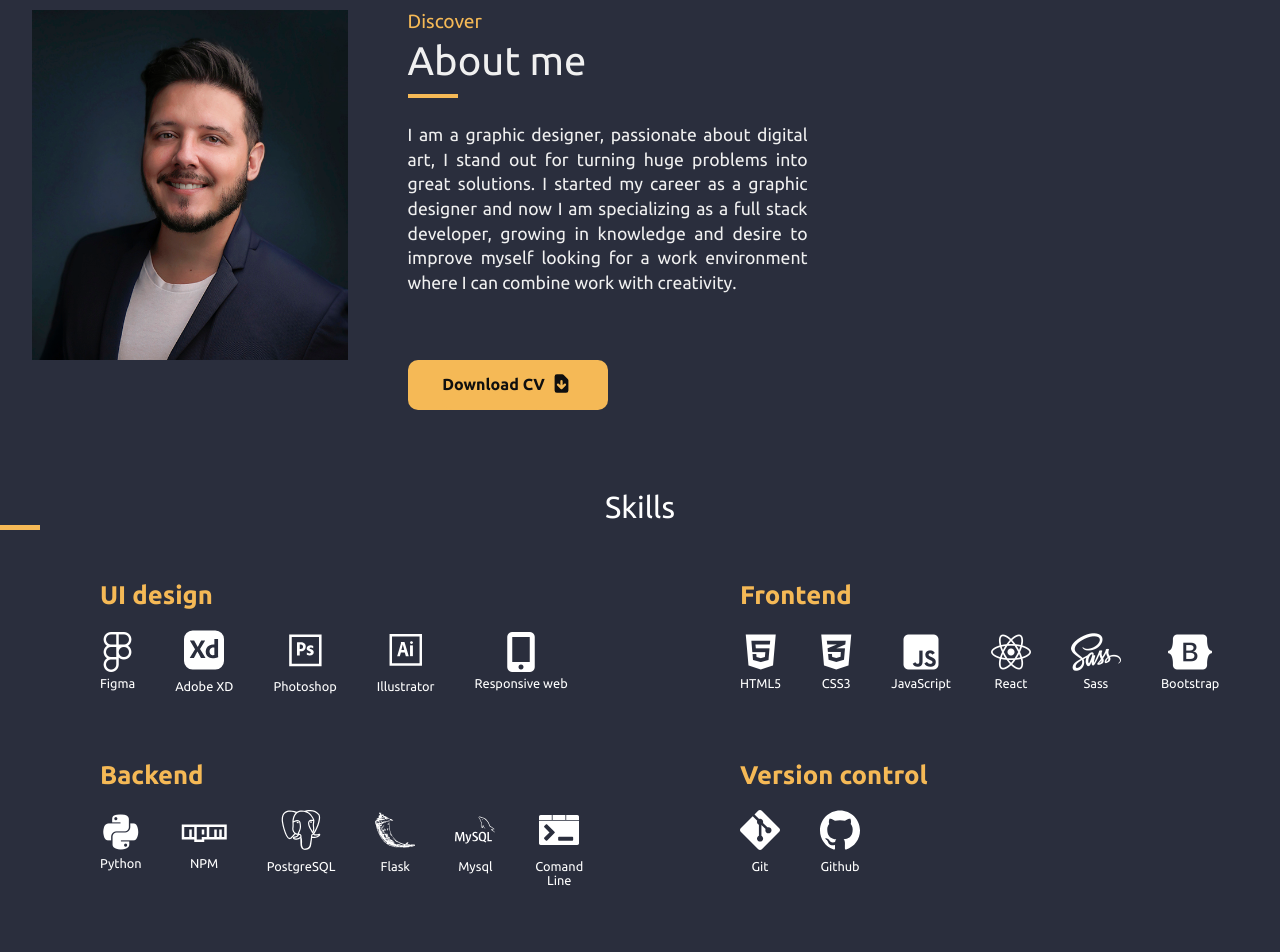
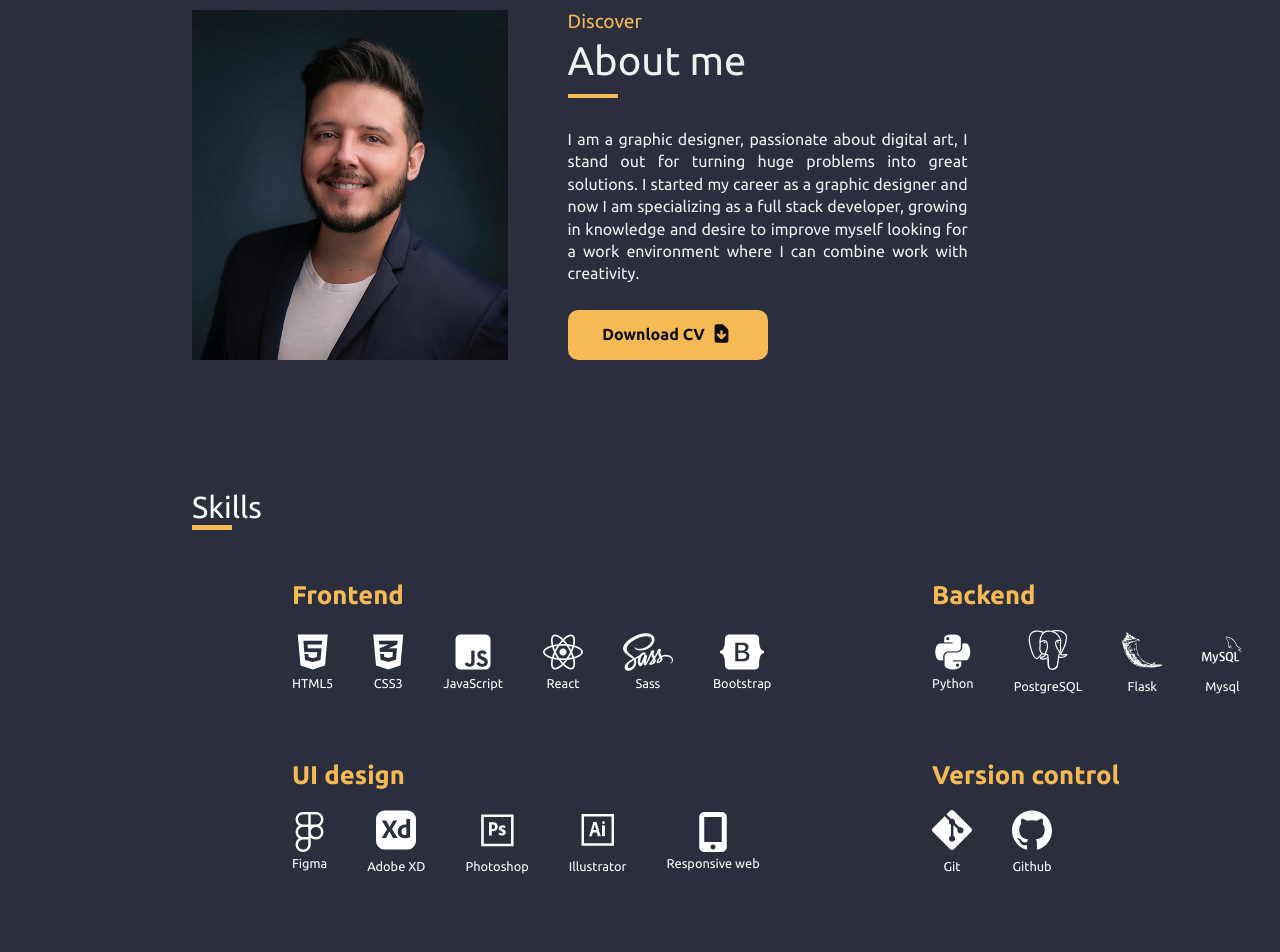
Before and after one commit to George-Lion/my-portfolio, a React (Vite) app: page / in a window 1280 px wide. Shown: the part 900-1852 px from the top of the page. Built offline with nearby package versions, Linux system fonts and the light colour scheme.

Commit message:
about me done

```diff
--- a/src/components/AboutMe.module.scss
+++ b/src/components/AboutMe.module.scss
@@ -20,7 +20,6 @@
         width: 100%;
         height: 1200px;
         margin-top: 100px;
-
     }
 
     $breakpoint-tablet: 500px;
@@ -28,12 +27,12 @@
         width: 100%;
         height: 100%;
         margin-top: 0px;
-        padding-bottom: 40px;
+        padding-bottom: 0px;
     }
 
     &__box{
         margin: auto;
-        max-width: 1280px;
+        width: 70%;
         padding-top: 40px;
 
         $breakpoint-tablet: 980px;
@@ -46,26 +45,23 @@
             width: 100%;
             padding-top: 0px;
             margin: 0px;
-
         }
 
         &__content{
             display: flex;
             justify-content: left;
-            width: 95%;
+            width: 100%;
             margin: auto;
 
             $breakpoint-tablet: 980px;
             @media (max-width: $breakpoint-tablet) {
                 width: 100%;
-
             }
 
             $breakpoint-tablet: 800px;
             @media (max-width: $breakpoint-tablet) {
                 width: 90%;
                 justify-content: center;
-
             }
 
             $breakpoint-tablet: 500px;
@@ -73,7 +69,6 @@
                 width: 90%;
                 display: block;
                 justify-content: center;
-
             }
 
             &__picbox{
@@ -192,12 +187,12 @@
 
                 &__text1{
                     color: $text2;
-                    width: 400px;
+                    width: 80%;
                     text-align: justify;
                     line-height: 1.4;
                     font-size: 1.1rem;
                     margin-top: 25px;
-                    margin-bottom: 65px;
+
 
                     &__dark {
                         color: $text2;
@@ -207,11 +202,11 @@
                         color: $textl;
                     }
 
-                    $breakpoint-tablet: 800px;
+                    $breakpoint-tablet: 1300px;
                     @media (max-width: $breakpoint-tablet) {
-                        width: 350px;
-                        margin: 30px auto 40px auto;
-                        font-size: 0.9rem;
+                        width: 400px;
+                        margin: 30px auto 0px auto;
+                        font-size: 1rem;
 
                     }
 
@@ -233,6 +228,8 @@
                         border-radius: 10px;
                         display: flex;
                         justify-content: center;
+                        position: absolute;
+                        bottom: 0;
 
                         $breakpoint-tablet: 800px;
                         @media (max-width: $breakpoint-tablet) {
--- a/src/components/Navbar.module.scss
+++ b/src/components/Navbar.module.scss
@@ -20,7 +20,8 @@
 
    $breakpoint-tablet: 500px;
    @media (max-width: $breakpoint-tablet) {
-    position: fixed;
+    z-index: 3000;
+    position:fixed;
     padding-top: 0px;
 
    }
@@ -122,7 +123,7 @@
     &--open {
         transition: 0.2s ease right;
         right: 0;
-        margin-top: 30px;
+        margin-top: 27px;
 
 
     }
--- a/src/components/Skills.jsx
+++ b/src/components/Skills.jsx
@@ -19,131 +19,14 @@ const Skills = ({ theme }) => {
       <div
         className={
           theme == "dark"
-            ? styles.title + " " + styles.title__dark
-            : styles.title + " " + styles.title__light
+            ? styles.titlec + " " + styles.titlec__dark
+            : styles.titlec + " " + styles.titlec__light
         }
       >
         Skills
-        <div className={styles.title__line}></div>
+        <div className={styles.titlec__line}></div>
       </div>
       <div className={styles.skills}>
-        {/* UI */}
-
-        <div className={styles.skills__div1}>
-          <div
-            className={styles.skills__div1__title}
-            data-aos="fade-up"
-            data-aos-anchor-placement="center-bottom"
-          >
-            <h4>UI design</h4>
-          </div>
-
-          <div className={styles.skills__div1__box__icons}>
-            <div
-              className={
-                theme == "dark"
-                  ? styles.skills__div1__box__icons__icon +
-                    " " +
-                    styles.skills__div1__box__icons__icon__dark
-                  : styles.skills__div1__box__icons__icon +
-                    " " +
-                    styles.skills__div1__box__icons__icon__light
-              }
-              data-aos="fade-up"
-              data-aos-anchor-placement="center-bottom"
-            >
-              <i className="fab fa-figma"></i>
-              <div data-aos="fade-up">
-                <p className={styles.skills__div1__box__icons__icon__title1}>
-                  Figma
-                </p>
-              </div>
-            </div>
-            <div
-              className={
-                theme == "dark"
-                  ? styles.skills__div1__box__icons__icon +
-                    " " +
-                    styles.skills__div1__box__icons__icon__dark
-                  : styles.skills__div1__box__icons__icon +
-                    " " +
-                    styles.skills__div1__box__icons__icon__light
-              }
-              data-aos="fade-up"
-              data-aos-anchor-placement="center-bottom"
-            >
-              <SiAdobexd />
-              <div data-aos="fade-up">
-                <p className={styles.skills__div1__box__icons__icon__title1}>
-                  Adobe XD
-                </p>
-              </div>
-            </div>
-            <div
-              className={
-                theme == "dark"
-                  ? styles.skills__div1__box__icons__icon +
-                    " " +
-                    styles.skills__div1__box__icons__icon__dark
-                  : styles.skills__div1__box__icons__icon +
-                    " " +
-                    styles.skills__div1__box__icons__icon__light
-              }
-              data-aos="fade-up"
-              data-aos-anchor-placement="center-bottom"
-            >
-              <DiPhotoshop />
-              <div data-aos="fade-up">
-                <p className={styles.skills__div1__box__icons__icon__title1}>
-                  Photoshop
-                </p>
-              </div>
-            </div>
-            <div
-              className={
-                theme == "dark"
-                  ? styles.skills__div1__box__icons__icon +
-                    " " +
-                    styles.skills__div1__box__icons__icon__dark
-                  : styles.skills__div1__box__icons__icon +
-                    " " +
-                    styles.skills__div1__box__icons__icon__light
-              }
-              data-aos="fade-up"
-              data-aos-anchor-placement="center-bottom"
-            >
-              <DiIllustrator />
-              <div data-aos="fade-up">
-                <p className={styles.skills__div1__box__icons__icon__title1}>
-                  Illustrator
-                </p>
-              </div>
-            </div>
-            <div
-              className={
-                theme == "dark"
-                  ? styles.skills__div1__box__icons__icon +
-                    " " +
-                    styles.skills__div1__box__icons__icon__dark
-                  : styles.skills__div1__box__icons__icon +
-                    " " +
-                    styles.skills__div1__box__icons__icon__light
-              }
-              data-aos="fade-up"
-              data-aos-anchor-placement="center-bottom"
-            >
-              <i className="fas fa-mobile-alt"></i>
-              <div data-aos="fade-up">
-                <p className={styles.skills__div1__box__icons__icon__title1}>
-                  Responsive web
-                </p>
-              </div>
-            </div>
-          </div>
-        </div>
-
-        {/* FRONTEND */}
-
         <div className={styles.skills__div1}>
           <div
             className={styles.skills__div1__title}
@@ -322,26 +205,6 @@ const Skills = ({ theme }) => {
               data-aos="fade-up"
               data-aos-anchor-placement="center-bottom"
             >
-              <i className="fab fa-npm"></i>
-              <div data-aos="fade-up">
-                <p className={styles.skills__div1__box__icons__icon__title1}>
-                  NPM
-                </p>
-              </div>
-            </div>
-            <div
-              className={
-                theme == "dark"
-                  ? styles.skills__div1__box__icons__icon +
-                    " " +
-                    styles.skills__div1__box__icons__icon__dark
-                  : styles.skills__div1__box__icons__icon +
-                    " " +
-                    styles.skills__div1__box__icons__icon__light
-              }
-              data-aos="fade-up"
-              data-aos-anchor-placement="center-bottom"
-            >
               <SiPostgresql />
               <div data-aos="fade-up">
                 <p className={styles.skills__div1__box__icons__icon__title1}>
@@ -412,6 +275,121 @@ const Skills = ({ theme }) => {
           </div>
         </div>
 
+        {/* UI */}
+
+        <div className={styles.skills__div1}>
+          <div
+            className={styles.skills__div1__title}
+            data-aos="fade-up"
+            data-aos-anchor-placement="center-bottom"
+          >
+            <h4>UI design</h4>
+          </div>
+
+          <div className={styles.skills__div1__box__icons}>
+            <div
+              className={
+                theme == "dark"
+                  ? styles.skills__div1__box__icons__icon +
+                    " " +
+                    styles.skills__div1__box__icons__icon__dark
+                  : styles.skills__div1__box__icons__icon +
+                    " " +
+                    styles.skills__div1__box__icons__icon__light
+              }
+              data-aos="fade-up"
+              data-aos-anchor-placement="center-bottom"
+            >
+              <i className="fab fa-figma"></i>
+              <div data-aos="fade-up">
+                <p className={styles.skills__div1__box__icons__icon__title1}>
+                  Figma
+                </p>
+              </div>
+            </div>
+            <div
+              className={
+                theme == "dark"
+                  ? styles.skills__div1__box__icons__icon +
+                    " " +
+                    styles.skills__div1__box__icons__icon__dark
+                  : styles.skills__div1__box__icons__icon +
+                    " " +
+                    styles.skills__div1__box__icons__icon__light
+              }
+              data-aos="fade-up"
+              data-aos-anchor-placement="center-bottom"
+            >
+              <SiAdobexd />
+              <div data-aos="fade-up">
+                <p className={styles.skills__div1__box__icons__icon__title1}>
+                  Adobe XD
+                </p>
+              </div>
+            </div>
+            <div
+              className={
+                theme == "dark"
+                  ? styles.skills__div1__box__icons__icon +
+                    " " +
+                    styles.skills__div1__box__icons__icon__dark
+                  : styles.skills__div1__box__icons__icon +
+                    " " +
+                    styles.skills__div1__box__icons__icon__light
+              }
+              data-aos="fade-up"
+              data-aos-anchor-placement="center-bottom"
+            >
+              <DiPhotoshop />
+              <div data-aos="fade-up">
+                <p className={styles.skills__div1__box__icons__icon__title1}>
+                  Photoshop
+                </p>
+              </div>
+            </div>
+            <div
+              className={
+                theme == "dark"
+                  ? styles.skills__div1__box__icons__icon +
+                    " " +
+                    styles.skills__div1__box__icons__icon__dark
+                  : styles.skills__div1__box__icons__icon +
+                    " " +
+                    styles.skills__div1__box__icons__icon__light
+              }
+              data-aos="fade-up"
+              data-aos-anchor-placement="center-bottom"
+            >
+              <DiIllustrator />
+              <div data-aos="fade-up">
+                <p className={styles.skills__div1__box__icons__icon__title1}>
+                  Illustrator
+                </p>
+              </div>
+            </div>
+            <div
+              className={
+                theme == "dark"
+                  ? styles.skills__div1__box__icons__icon +
+                    " " +
+                    styles.skills__div1__box__icons__icon__dark
+                  : styles.skills__div1__box__icons__icon +
+                    " " +
+                    styles.skills__div1__box__icons__icon__light
+              }
+              data-aos="fade-up"
+              data-aos-anchor-placement="center-bottom"
+            >
+              <i className="fas fa-mobile-alt"></i>
+              <div data-aos="fade-up">
+                <p className={styles.skills__div1__box__icons__icon__title1}>
+                  Responsive web
+                </p>
+              </div>
+            </div>
+          </div>
+        </div>
+
         {/* CONTROL DE VERSIONES */}
 
         <div className={styles.skills__div1}>
--- a/src/components/Skills.module.scss
+++ b/src/components/Skills.module.scss
@@ -1,10 +1,11 @@
 @import "./../SCSS/abstracts/variables.scss";
 
-.title{
+.titlec{
     margin-top: 130px;
     margin-bottom: 30px;
     font-size: 1.9rem;
-    text-align: center;
+    width: 80%;
+    height: 100%;
 
     &__dark {
         color: $ml1;
@@ -84,6 +85,7 @@
             color: $resalt;
             margin-bottom: 20px;
             padding-left: 30px ;
+
 
             $breakpoint-tablet: 820px;
             @media (max-width: $breakpoint-tablet) {
--- a/src/pages/Home.module.scss
+++ b/src/pages/Home.module.scss
@@ -60,6 +60,7 @@
                         width: 100%;
                         display: block;
                         padding-top: 50px;
+
                     }
 
                     &__myName{
@@ -154,6 +155,8 @@
                 @media (max-width: $breakpoint-tablet) {
                     margin-top: 400px;
                     font-size: 1.7rem;
+                    margin-left: 10px;
+
                 }
 
                 $breakpoint-tablet: 400px;
```
Also changed, not shown: src/components/AboutMe.jsx (+0 -12 lines), src/components/Contact.module.scss (+10 -1 lines), src/components/Portfolio.module.scss (+18 -8 lines). Lines whose indentation alone changed are shown as unchanged.
